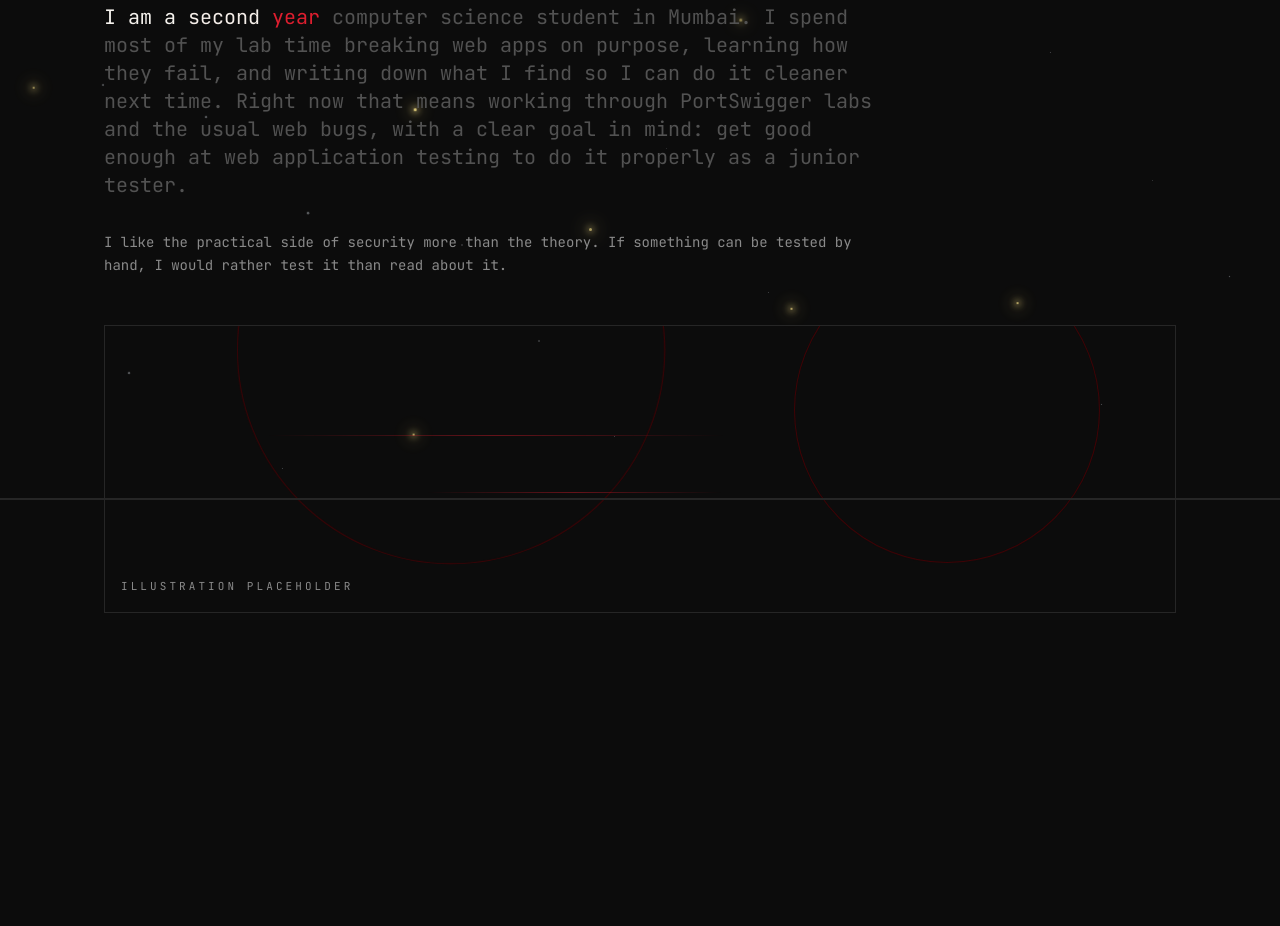
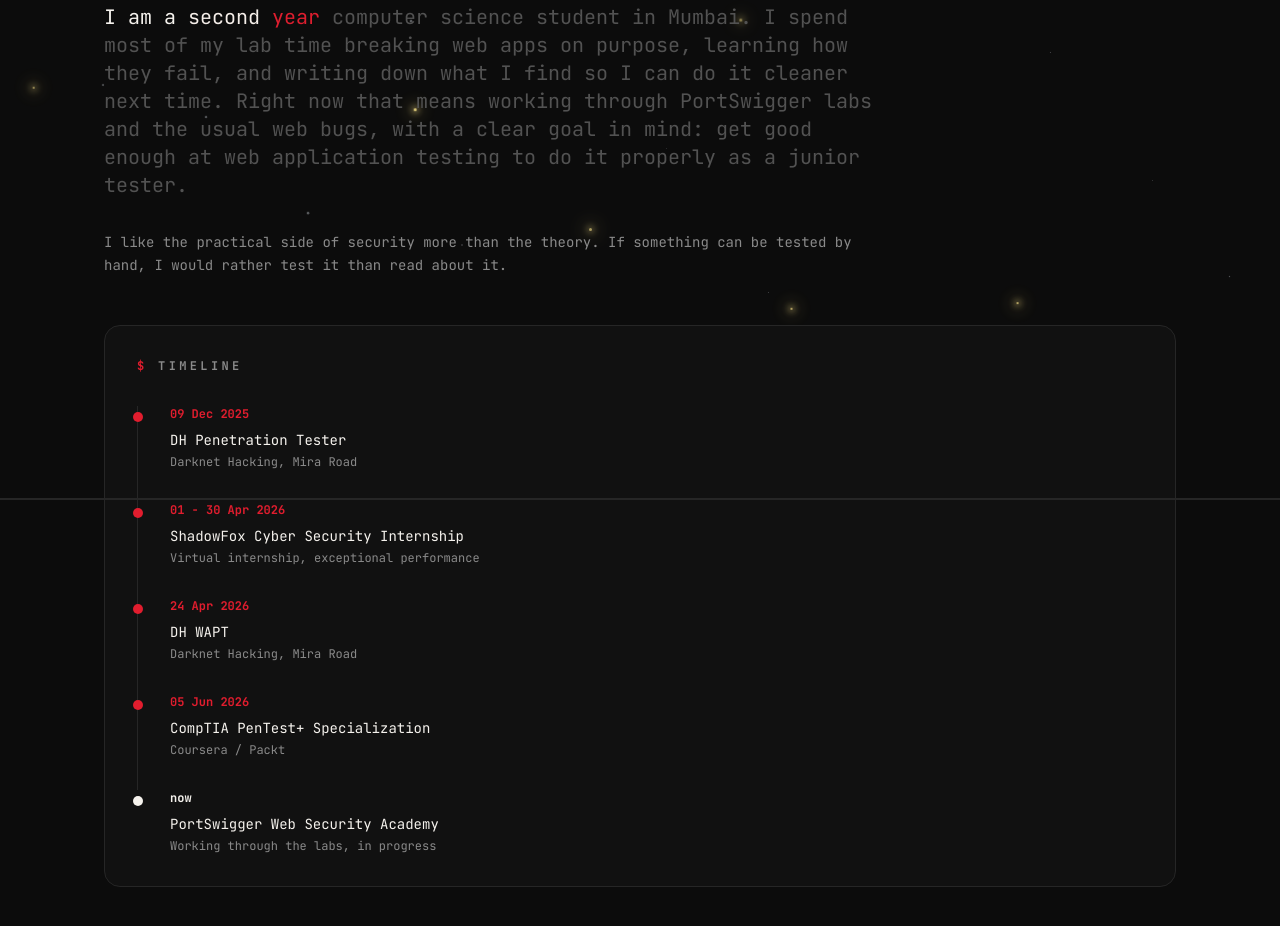
Before and after one commit to haxor-uii/hannan-sayed-portfolio, a Next.js app: page /about in a window 1280 px wide. Shown: the part 300-1226 px from the top of the page. Before the commit the page ends 993 px from the top, so only its background shows below. Built offline with nearby package versions, Linux system fonts and the light colour scheme.

Commit message:
About page: real dates timeline replaces illustration placeholder

```diff
--- a/app/about/page.js
+++ b/app/about/page.js
@@ -1,7 +1,7 @@
 import PageHead from "../components/PageHead";
 import RedSweep from "../components/RedSweep";
 import Reveal from "../components/Reveal";
-import Illustration from "../components/Illustration";
+import Timeline from "../components/Timeline";
 
 export const metadata = {
   description: "About hannan. B.Sc. Computer Science student focused on offensive cybersecurity and web application penetration testing.",
@@ -21,7 +21,7 @@ export default function About() {
           I like the practical side of security more than the theory. If something can be tested by hand, I would rather test it than read about it.
         </p>
         <div className="mt-12">
-          <Illustration label="Abstract illustration, photo to be added later" />
+          <Timeline />
         </div>
       </Reveal>
     </div>
--- /dev/null
+++ b/app/components/Timeline.js
@@ -0,0 +1,37 @@
+const items = [
+  { date: "09 Dec 2025", title: "DH Penetration Tester", sub: "Darknet Hacking, Mira Road" },
+  { date: "01 - 30 Apr 2026", title: "ShadowFox Cyber Security Internship", sub: "Virtual internship, exceptional performance" },
+  { date: "24 Apr 2026", title: "DH WAPT", sub: "Darknet Hacking, Mira Road" },
+  { date: "05 Jun 2026", title: "CompTIA PenTest+ Specialization", sub: "Coursera / Packt" },
+  { date: "now", title: "PortSwigger Web Security Academy", sub: "Working through the labs, in progress", current: true },
+];
+
+export default function Timeline() {
+  return (
+    <div className="rounded-2xl border border-[#262626] bg-[#111111] p-6 sm:p-8">
+      <p className="text-xs font-bold uppercase tracking-[0.28em] text-[#8A8A8A]">
+        <span className="text-[#E11D2E]">$</span> timeline
+      </p>
+      <ol className="mt-8">
+        {items.map((item) => (
+          <li
+            key={item.date + item.title}
+            className="relative border-l border-[#262626] pb-8 pl-8 last:border-l-transparent last:pb-0"
+          >
+            <span
+              aria-hidden="true"
+              className={`absolute -left-[5px] top-1.5 h-2.5 w-2.5 rounded-full ${
+                item.current ? "bg-[#F5F2ED]" : "bg-[#E11D2E]"
+              }`}
+            />
+            <p className={`text-xs font-bold ${item.current ? "text-[#F5F2ED]" : "text-[#E11D2E]"}`}>
+              {item.date}
+            </p>
+            <p className="mt-2 text-sm text-[#F5F2ED]">{item.title}</p>
+            <p className="mt-1 text-xs text-[#8A8A8A]">{item.sub}</p>
+          </li>
+        ))}
+      </ol>
+    </div>
+  );
+}
```
